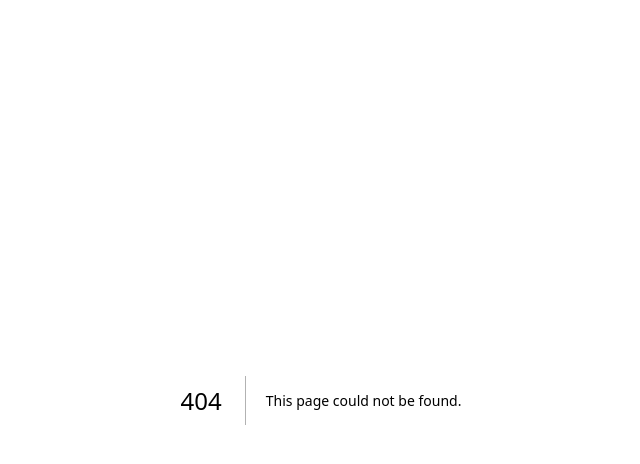
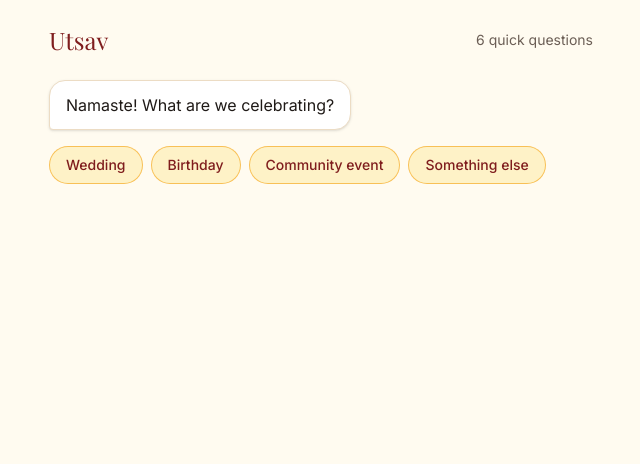
Before and after one commit to nishnarudkar/Utsav-GenAI-Celebration-Event-Planner, a Next.js app: page /new in a window 1280 px wide. Before the commit this address had no page. Shown: the top 464 px of the page, without its empty margins (319-959 px from the left). Built offline with nearby package versions, Linux system fonts and the light colour scheme; a web font is replaced by a local one.

Commit message:
feat(app): add onboarding route and event plan summary landing page

```diff
--- /dev/null
+++ b/src/app/events/[id]/page.tsx
@@ -0,0 +1,44 @@
+import Link from "next/link";
+import { notFound } from "next/navigation";
+import { formatDate, formatINRCompact } from "@/lib/format";
+import { getEventRepository } from "@/lib/plan/event-repo";
+
+export const dynamic = "force-dynamic";
+
+/** Placeholder landing page after onboarding; the full dashboard replaces it in the next step. */
+export default async function EventPage({ params }: { params: Promise<{ id: string }> }) {
+  const { id } = await params;
+  const event = await getEventRepository().get(id);
+  if (!event) notFound();
+
+  const stats = [
+    { label: "Rituals", value: String(event.rituals.rituals.length) },
+    { label: "Functions", value: String(event.plan.functions.length) },
+    { label: "Estimated cost", value: formatINRCompact(event.budget.totalEstimatePaise) },
+    { label: "Tasks", value: String(event.timeline.tasks.length) },
+  ];
+
+  return (
+    <main className="mx-auto flex min-h-dvh max-w-xl flex-col gap-6 px-4 py-6">
+      <Link href="/" className="font-display text-2xl text-maroon">
+        Utsav
+      </Link>
+      <div>
+        <p className="text-sm font-semibold uppercase tracking-widest text-marigold-ink">Your plan is ready</p>
+        <h1 className="mt-1 font-display text-3xl text-maroon">{event.title}</h1>
+        <p className="mt-1 text-muted">
+          {formatDate(event.plan.startDate)} – {formatDate(event.plan.endDate)} · {event.answers.guestCount} guests
+        </p>
+      </div>
+      <dl className="grid grid-cols-2 gap-3">
+        {stats.map((s) => (
+          <div key={s.label} className="rounded-2xl border border-line bg-white p-4">
+            <dt className="text-sm text-muted">{s.label}</dt>
+            <dd className="mt-1 font-display text-2xl text-maroon">{s.value}</dd>
+          </div>
+        ))}
+      </dl>
+      <p className="text-sm text-muted">The full dashboard (budget, timeline, rituals) is coming next.</p>
+    </main>
+  );
+}
--- /dev/null
+++ b/src/app/new/page.tsx
@@ -0,0 +1,23 @@
+import type { Metadata } from "next";
+import Link from "next/link";
+import { OnboardingChat } from "@/components/chat/OnboardingChat";
+import { toISTDate } from "@/lib/rules/dates";
+
+export const metadata: Metadata = { title: "Plan a celebration — Utsav" };
+export const dynamic = "force-dynamic";
+
+export default function NewEventPage() {
+  // Computed on the server so the client and server agree on "today" (IST).
+  const today = toISTDate(new Date());
+  return (
+    <main className="mx-auto flex min-h-dvh max-w-xl flex-col gap-6 px-4 py-6">
+      <header className="flex items-center justify-between">
+        <Link href="/" className="font-display text-2xl text-maroon">
+          Utsav
+        </Link>
+        <span className="text-sm text-muted">6 quick questions</span>
+      </header>
+      <OnboardingChat today={today} />
+    </main>
+  );
+}
```
